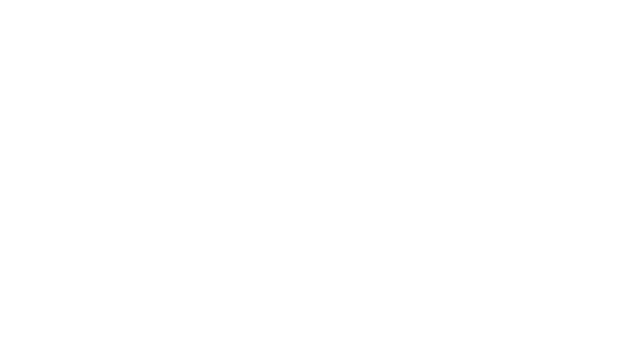
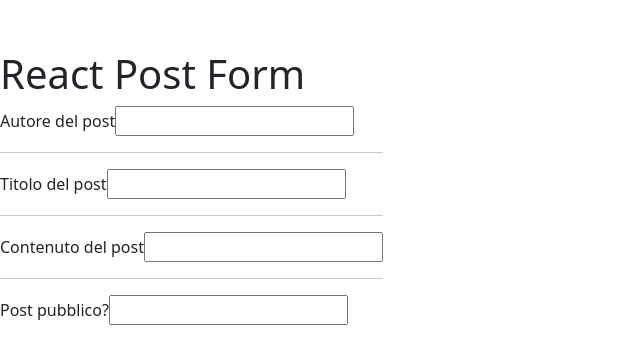
Before and after one commit to MattiaToscano/react-post-form, a React (Vite) app in the folder react-post-form/: page / in a window 1280 px wide. Shown: the part 213-572 px from the top of the page, without its empty margins (0-640 px from the left). Built offline with nearby package versions, Linux system fonts and the light colour scheme.

Commit message:
[UPD]Creata struttura base, non stilizzata

```diff
--- a/react-post-form/src/App.jsx
+++ b/react-post-form/src/App.jsx
@@ -1,7 +1,7 @@
 // Hook
-import { useState } from 'react';
+import { useState, useEffect } from 'react';
 //Importiamo Axios
-import { axios } from 'axios';
+import axios from 'axios';
 //Importo Bootstrap
 import "bootstrap/dist/css/bootstrap.min.css"
 
@@ -23,8 +23,34 @@ function App() {
   return (
     <>
       <div>
+        <h1> React Post Form</h1>
+        <form>
+          <div>
+            <label>Autore del post</label>
+            <input></input>
+          </div>
 
+          <hr />
 
+          <div>
+            <label>Titolo del post</label>
+            <input></input>
+          </div>
+
+          <hr />
+
+          <div>
+            <label>Contenuto del post</label>
+            <input></input>
+          </div>
+
+          <hr />
+
+          <div>
+            <label>Post pubblico?</label>
+            <input></input>
+          </div>
+        </form>
       </div>
     </>
   )
```
